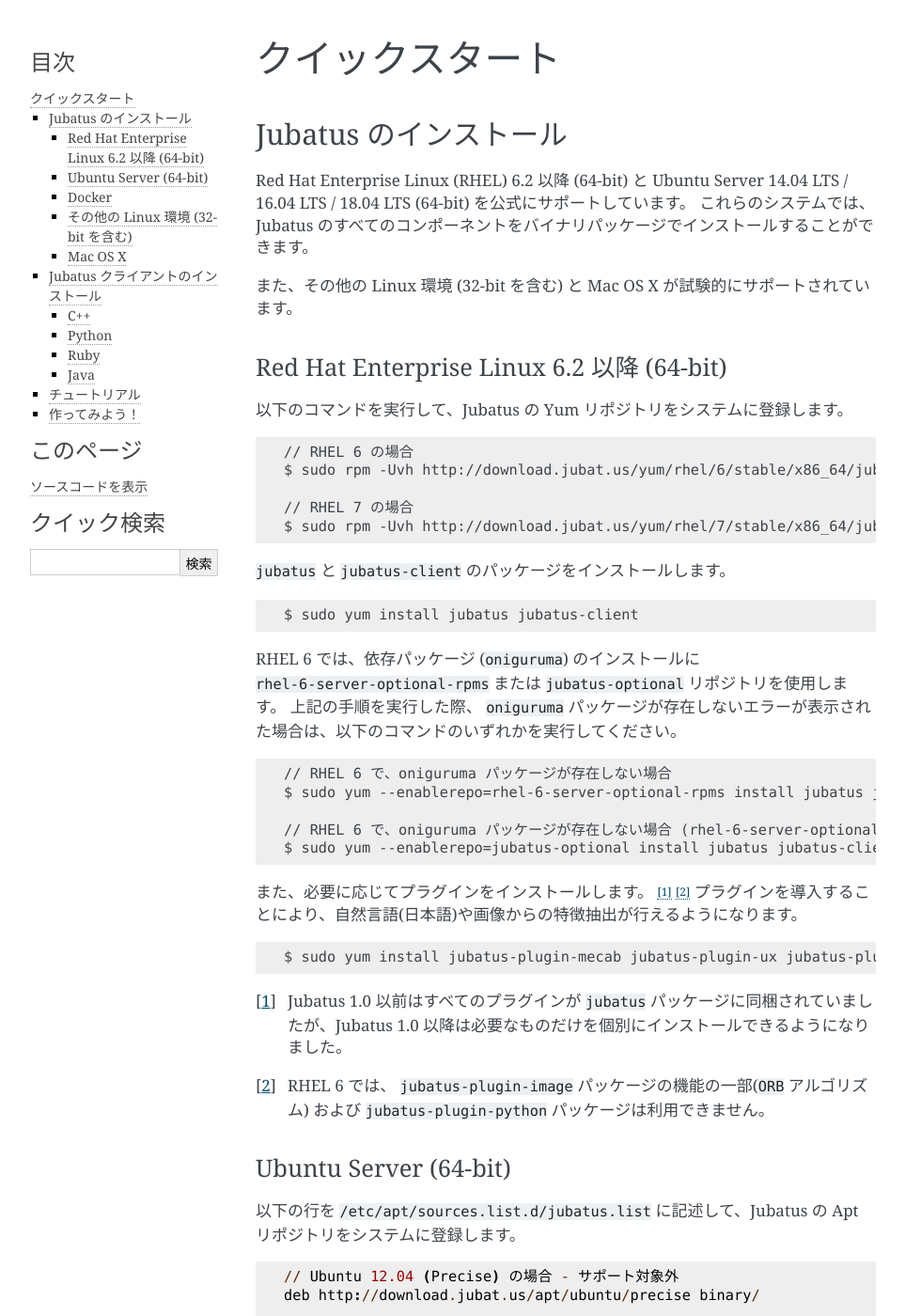
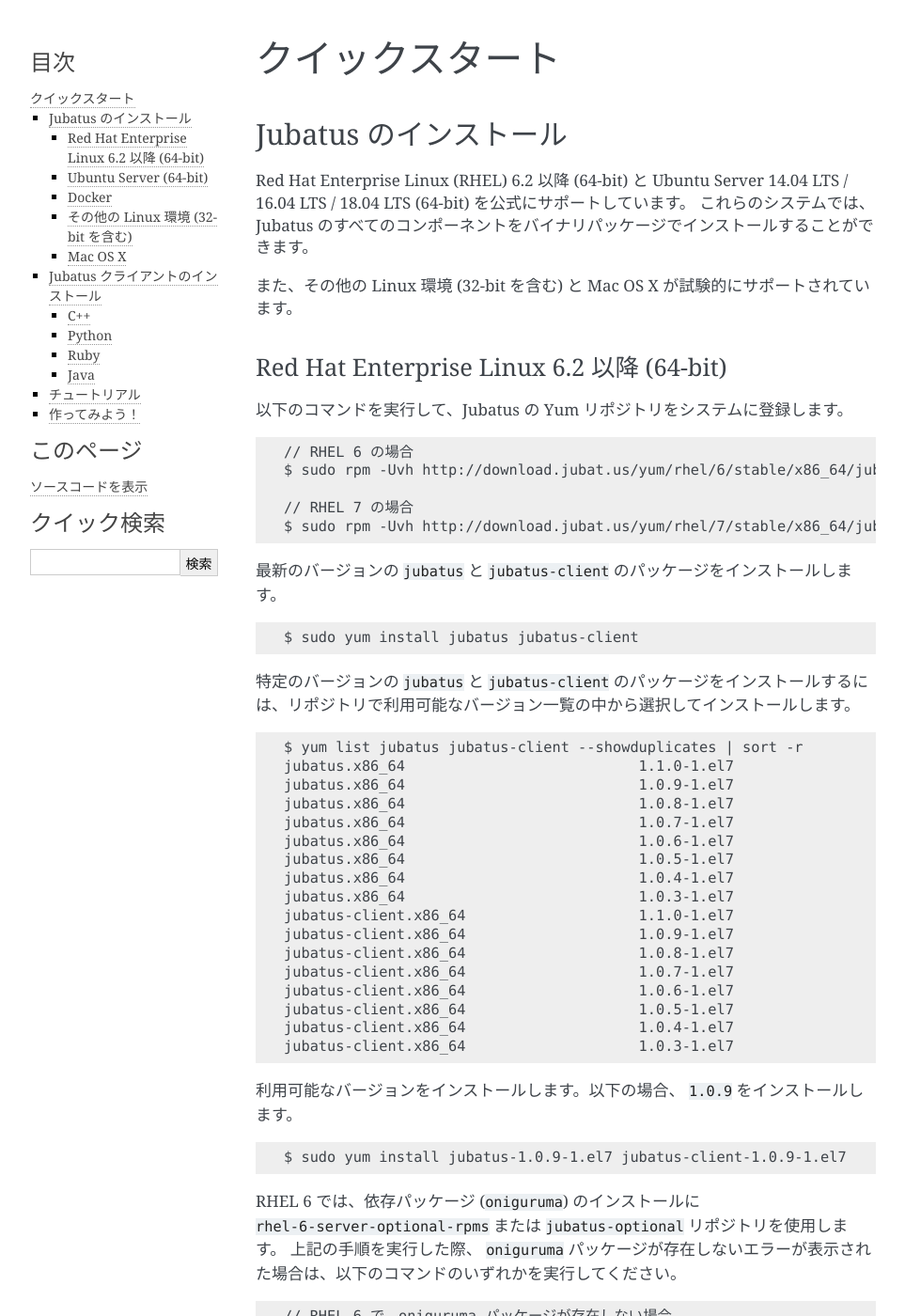
Before and after one commit to jubatus/website, a Sphinx documentation site: the page built from source/ja/quickstart.rst, in a window 1280 px wide and 1400 px high. Shown: the whole window at 94% size, without its empty margins (148-1111 px from the left). Built offline with Sphinx 7.4.7, drawn with Linux system fonts in a browser that asks for light colours; the version number could not be read and is left out; some of the changed text lies outside the part shown.

Commit message:
add docs how to install specific version

```diff
--- a/source/ja/quickstart.rst
+++ b/source/ja/quickstart.rst
@@ -23,11 +23,39 @@
   // RHEL 7 の場合
   $ sudo rpm -Uvh http://download.jubat.us/yum/rhel/7/stable/x86_64/jubatus-release-7-2.el7.x86_64.rpm
 
-``jubatus`` と ``jubatus-client`` のパッケージをインストールします。
+最新のバージョンの ``jubatus`` と ``jubatus-client`` のパッケージをインストールします。
 
 ::
 
   $ sudo yum install jubatus jubatus-client
+
+特定のバージョンの ``jubatus`` と ``jubatus-client`` のパッケージをインストールするには、リポジトリで利用可能なバージョン一覧の中から選択してインストールします。
+
+::
+
+  $ yum list jubatus jubatus-client --showduplicates | sort -r
+  jubatus.x86_64                           1.1.0-1.el7                     jubatus
+  jubatus.x86_64                           1.0.9-1.el7                     jubatus
+  jubatus.x86_64                           1.0.8-1.el7                     jubatus
+  jubatus.x86_64                           1.0.7-1.el7                     jubatus
+  jubatus.x86_64                           1.0.6-1.el7                     jubatus
+  jubatus.x86_64                           1.0.5-1.el7                     jubatus
+  jubatus.x86_64                           1.0.4-1.el7                     jubatus
+  jubatus.x86_64                           1.0.3-1.el7                     jubatus
+  jubatus-client.x86_64                    1.1.0-1.el7                     jubatus
+  jubatus-client.x86_64                    1.0.9-1.el7                     jubatus
+  jubatus-client.x86_64                    1.0.8-1.el7                     jubatus
+  jubatus-client.x86_64                    1.0.7-1.el7                     jubatus
+  jubatus-client.x86_64                    1.0.6-1.el7                     jubatus
+  jubatus-client.x86_64                    1.0.5-1.el7                     jubatus
+  jubatus-client.x86_64                    1.0.4-1.el7                     jubatus
+  jubatus-client.x86_64                    1.0.3-1.el7                     jubatus
+
+利用可能なバージョンをインストールします。以下の場合、 ``1.0.9`` をインストールします。
+
+::
+
+  $ sudo yum install jubatus-1.0.9-1.el7 jubatus-client-1.0.9-1.el7
 
 RHEL 6 では、依存パッケージ (``oniguruma``) のインストールに ``rhel-6-server-optional-rpms`` または ``jubatus-optional`` リポジトリを使用します。
 上記の手順を実行した際、 ``oniguruma`` パッケージが存在しないエラーが表示された場合は、以下のコマンドのいずれかを実行してください。
@@ -71,12 +99,32 @@
   // Ubuntu 18.04 (Bionic) の場合
   deb [trusted=yes] http://download.jubat.us/apt/ubuntu/bionic/binary /
 
-``jubatus`` のパッケージをインストールします。
+最新のバージョンの ``jubatus`` のパッケージをインストールします。
 
 ::
 
   $ sudo apt-get update
   $ sudo apt-get install jubatus
+
+特定のバージョンの ``jubatus`` のパッケージをインストールするには、リポジトリで利用可能なバージョン一覧の中から選択してインストールします。
+
+::
+
+  $ apt-cache madison jubatus
+    jubatus |    1.1.0-1 | http://download.jubat.us/apt/ubuntu/xenial binary/ Packages
+    jubatus |    1.0.9-1 | http://download.jubat.us/apt/ubuntu/xenial binary/ Packages
+    jubatus |    1.0.8-1 | http://download.jubat.us/apt/ubuntu/xenial binary/ Packages
+    jubatus |    1.0.7-1 | http://download.jubat.us/apt/ubuntu/xenial binary/ Packages
+    jubatus |    1.0.6-1 | http://download.jubat.us/apt/ubuntu/xenial binary/ Packages
+    jubatus |    1.0.5-1 | http://download.jubat.us/apt/ubuntu/xenial binary/ Packages
+    jubatus |    1.0.4-1 | http://download.jubat.us/apt/ubuntu/xenial binary/ Packages
+    jubatus |    1.0.3-1 | http://download.jubat.us/apt/ubuntu/xenial binary/ Packages
+
+利用可能なバージョンをインストールします。以下の場合、 ``1.0.9`` をインストールします。
+
+::
+
+  $ sudo apt-get install jubatus=1.0.9-1
 
 現在、パッケージには GPG 署名が行われていません。
 以下の警告メッセージが表示された場合は、 ``y`` を入力してください。
```
Also changed, not shown: source/en/quickstart.rst (+48 -0 lines).
